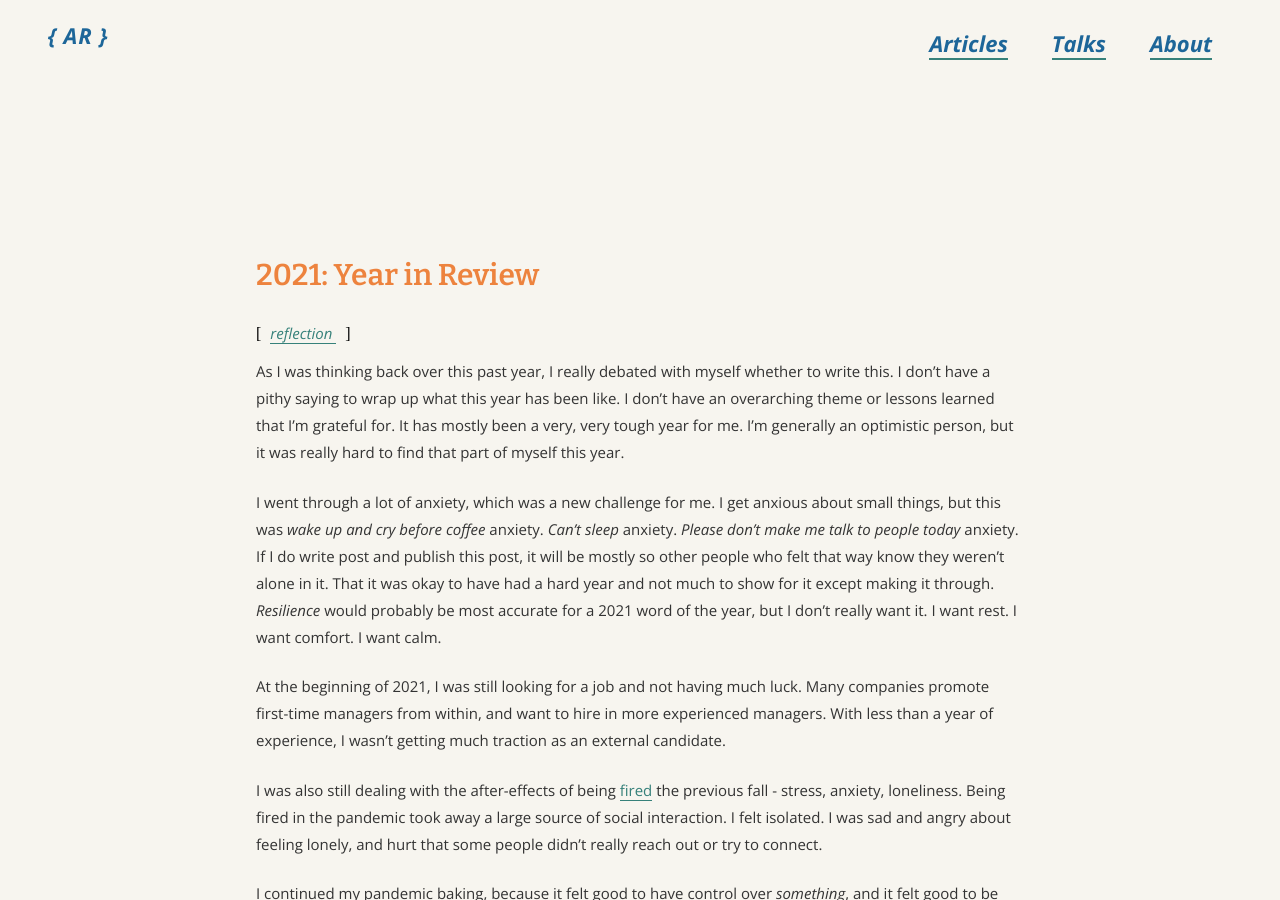
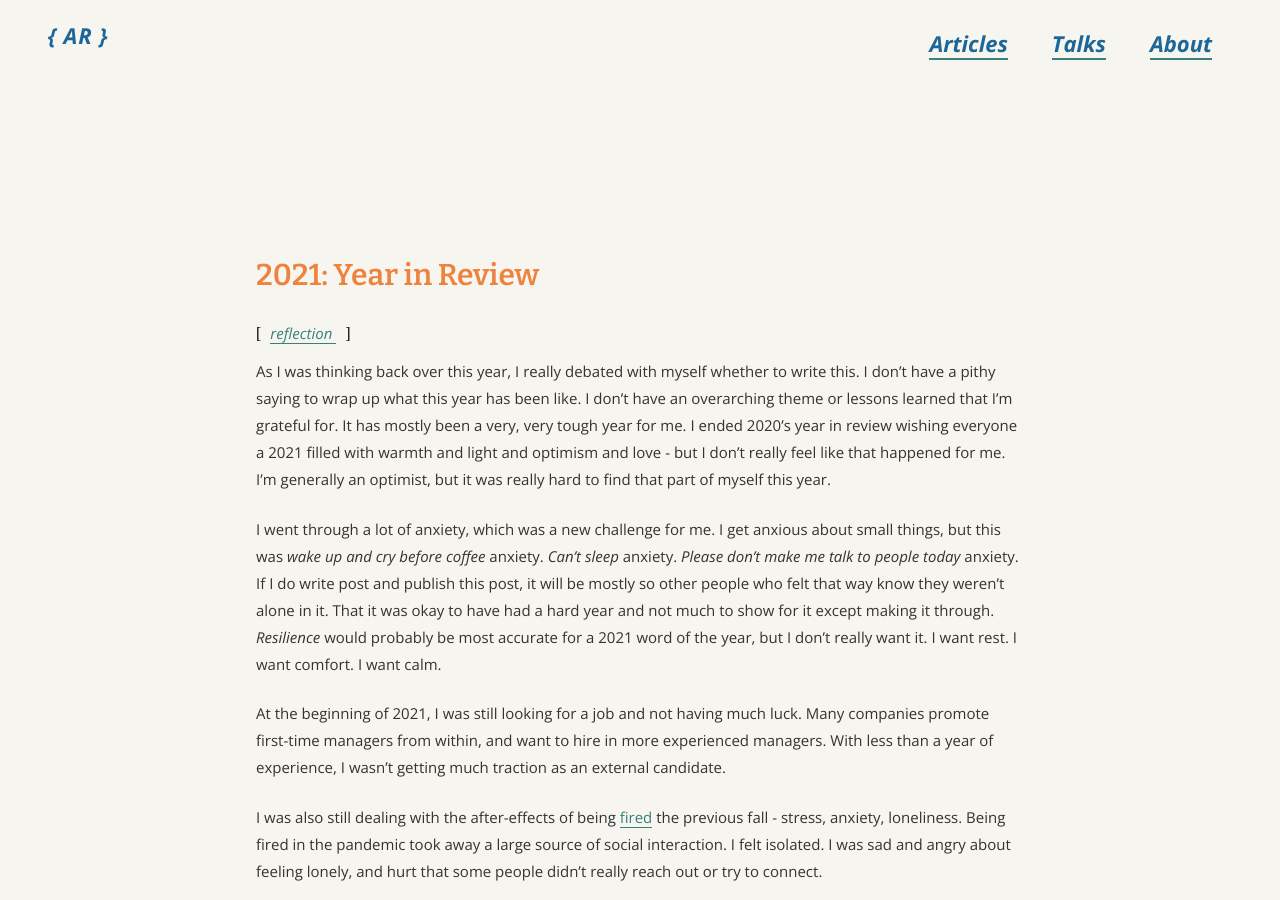
Before and after one commit to angelariggs/angelariggs.github.io, a Jekyll site: the page built from _posts/2021-12-26-year-in-review.md, in a window 1280 px wide and 900 px high. Built offline with Jekyll 4.4.1, drawn with Linux system fonts in a browser that asks for light colours; comment, search, counter and statistics services are not loaded.

Commit message:
lil' intro tweak

```diff
--- a/_posts/2021-12-26-year-in-review.md
+++ b/_posts/2021-12-26-year-in-review.md
@@ -7,7 +7,7 @@ comments: true
 tags: reflection
 ---
 
-As I was thinking back over this past year, I really debated with myself whether to write this. I don’t have a pithy saying to wrap up what this year has been like. I don’t have an overarching theme or lessons learned that I’m grateful for. It has mostly been a very, very tough year for me. I’m generally an optimistic person, but it was really hard to find that part of myself this year.
+As I was thinking back over this year, I really debated with myself whether to write this. I don’t have a pithy saying to wrap up what this year has been like. I don’t have an overarching theme or lessons learned that I’m grateful for. It has mostly been a very, very tough year for me. I ended 2020's year in review wishing everyone a 2021 filled with warmth and light and optimism and love - but I don't really feel like that happened for me. I’m generally an optimist, but it was really hard to find that part of myself this year.
 
 I went through a lot of anxiety, which was a new challenge for me. I get anxious about small things, but this was _wake up and cry before coffee_ anxiety. _Can’t sleep_ anxiety. _Please don’t make me talk to people today_ anxiety. If I do write post and publish this post, it will be mostly so other people who felt that way know they weren’t alone in it. That it was okay to have had a hard year and not much to show for it except making it through. _Resilience_ would probably be most accurate for a 2021 word of the year, but I don’t really want it. I want rest. I want comfort. I want calm.
 
```
